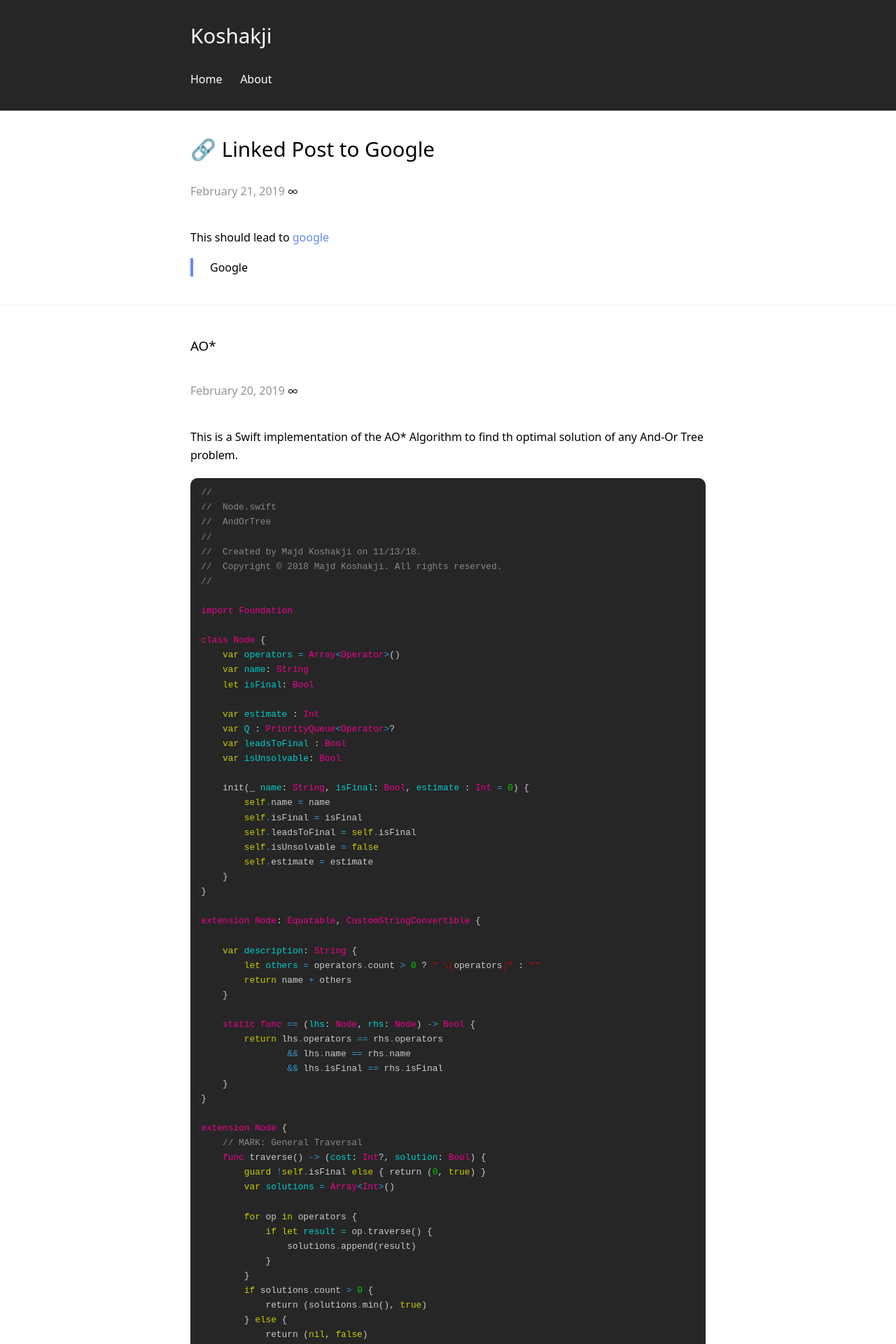
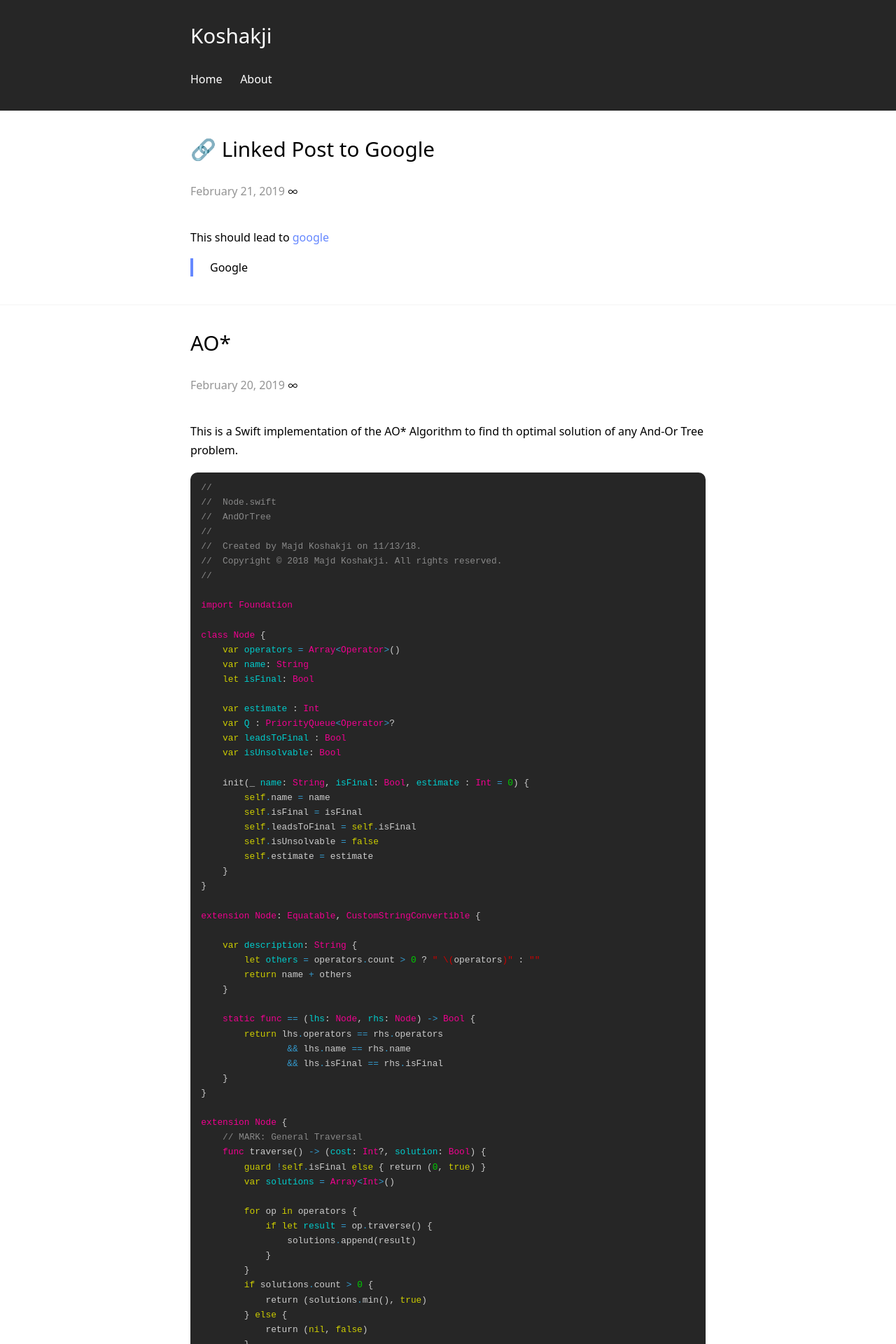
Before and after one commit to koshakji/koshakji.github.io, a Jekyll site: the page built from index.html, in a window 1280 px wide. Shown: the top 1920 px of the page at 70% size. Built offline with Jekyll 4.4.1, drawn with Linux system fonts in a browser that asks for light colours; the list of posts is cut into pages by our own code.

Commit message:
fixed a tiny header bug

```diff
--- a/_layouts/home.html
+++ b/_layouts/home.html
@@ -9,7 +9,7 @@ layout: default
     {% if page.external_url %}
     <h1><a href="{{ page.external_url }}">🔗 {{ page.title }}</a></h1>
     {% else %}
-    <h3><a href="{{ page.url | relative_url }}">{{ page.title }}</a></h1>
+    <h1><a href="{{ page.url | relative_url }}">{{ page.title }}</a></h1>
     {% endif %}
     <p> <time datetime="{{ page.date | date_to_xmlschema }}">{{ page.date | date: date_format }}</time> <a href="{{ page.url | relative|_url}}">∞</a></p>
   </header>
```
